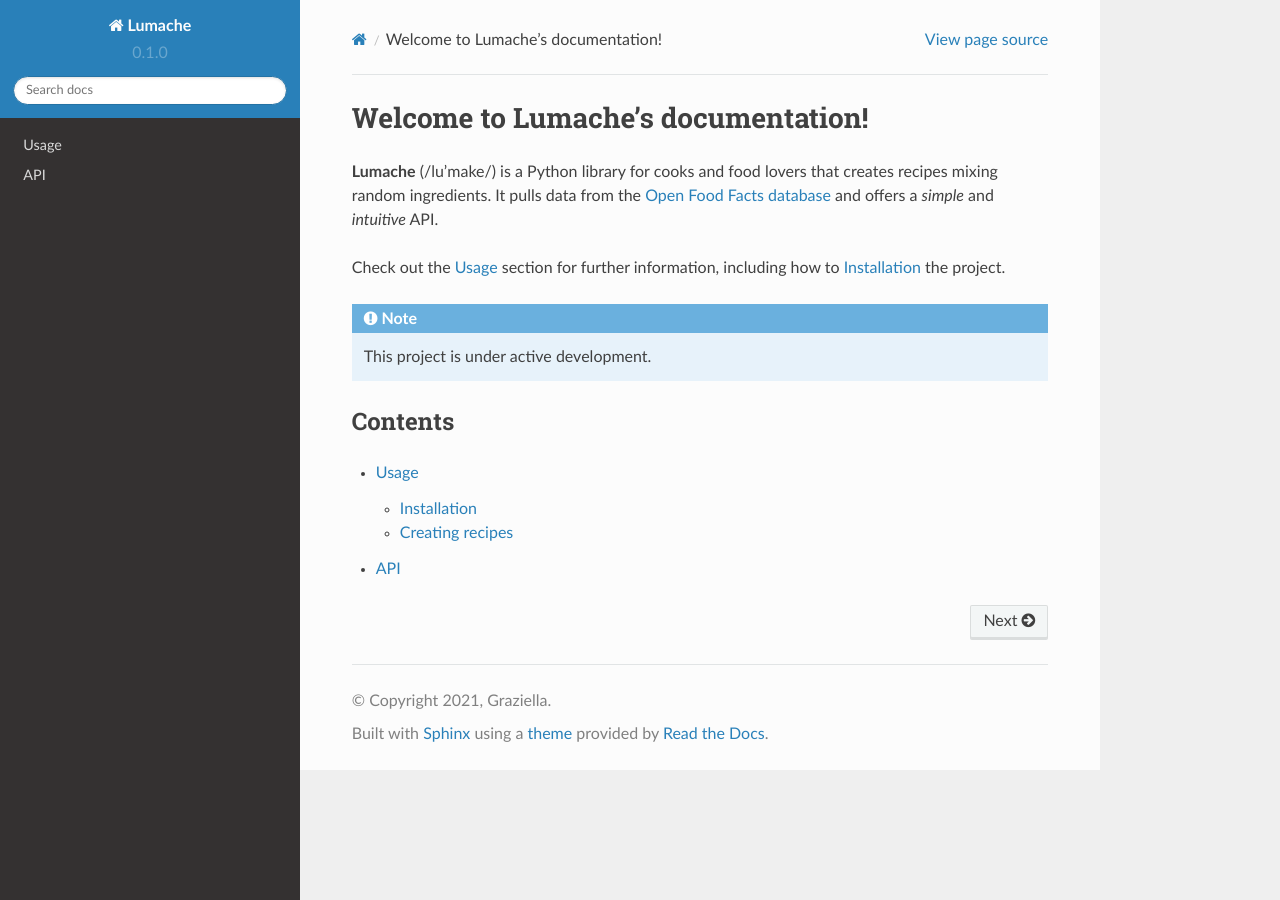
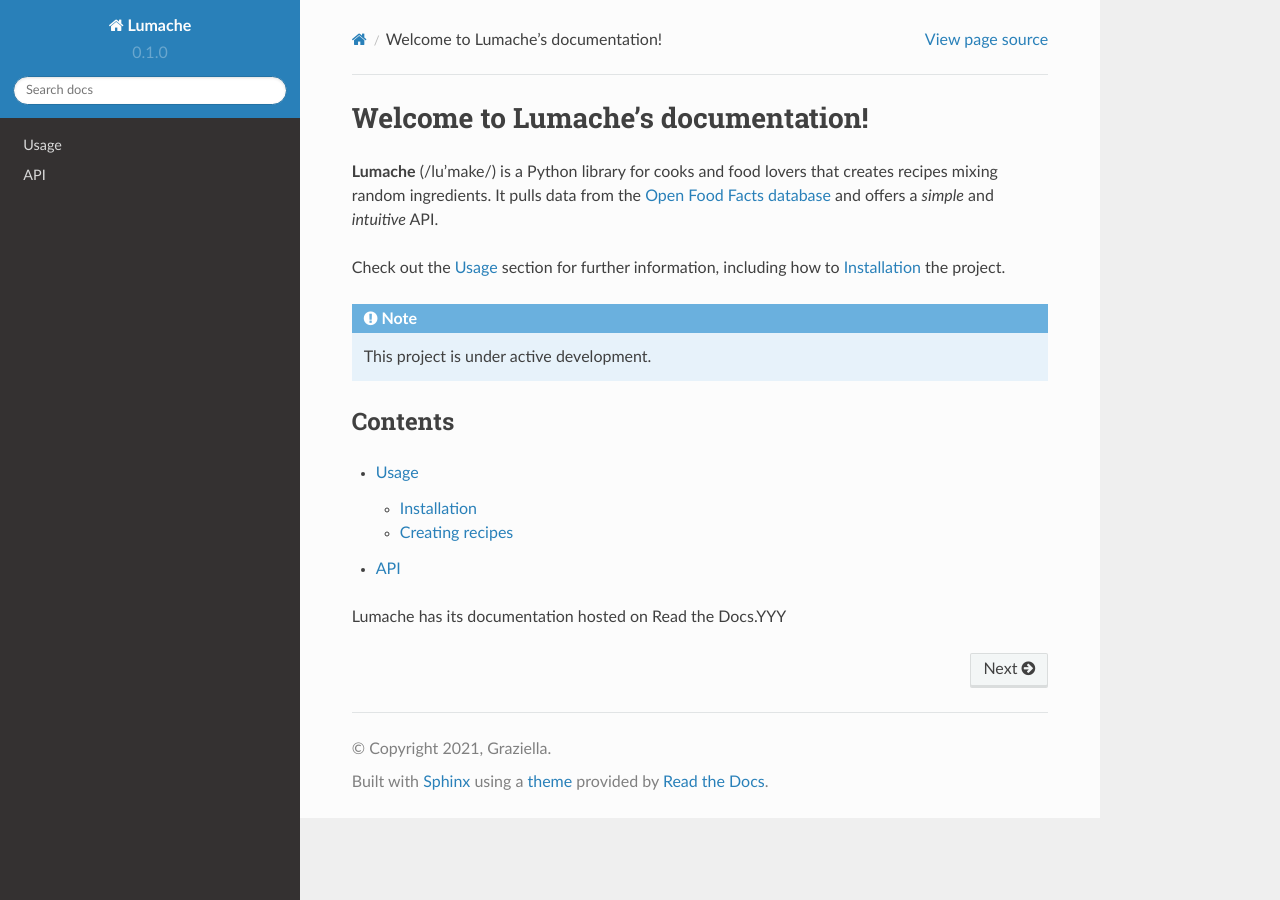
Before and after one commit to vitayeung/test-rtd, a Sphinx documentation site: the page built from docs/source/index.rst, in a window 1280 px wide. Built offline with Sphinx 7.4.7 and the Read the Docs theme 2.0.0, drawn with Linux system fonts in a browser that asks for light colours.

Commit message:
Update index.rst

```diff
--- a/docs/source/index.rst
+++ b/docs/source/index.rst
@@ -20,3 +20,5 @@ Contents
 
    usage
    api
+
+Lumache has its documentation hosted on Read the Docs.YYY
```
